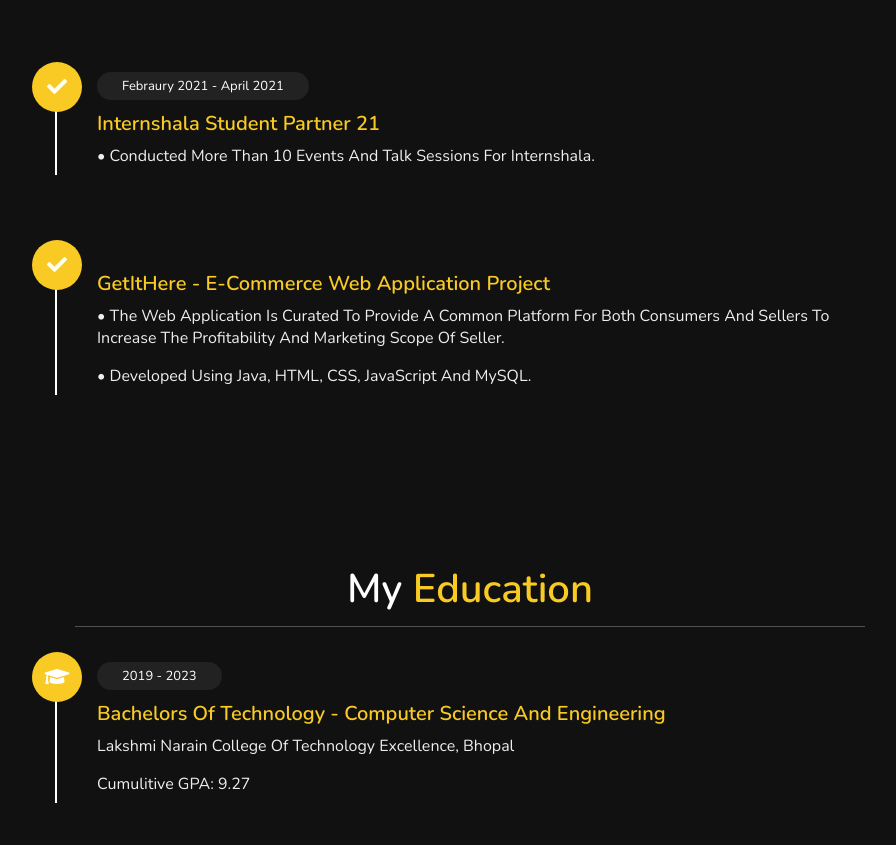
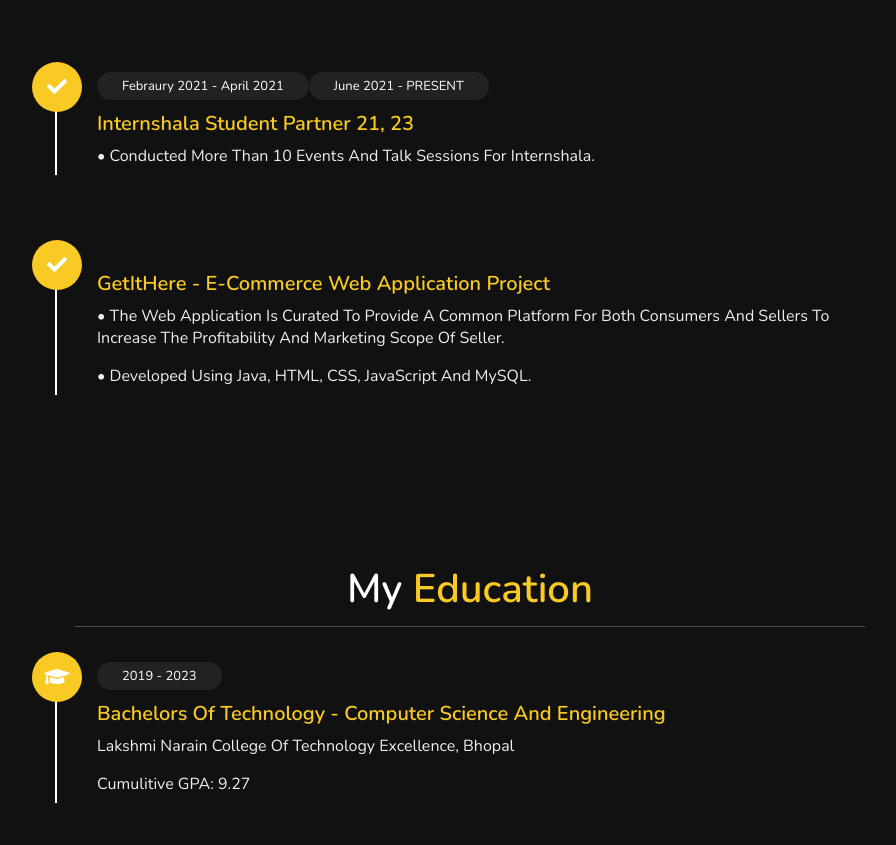
Before and after one commit to ankit-sr/ankit-sr.github.io, a plain HTML site: page index.html in a window 1280 px wide. Shown: the part 1858-2703 px from the top of the page, without its empty margins (345-1241 px from the left). Drawn offline with nearby package versions, Linux system fonts and the light colour scheme.

Commit message:
Updated Experience ISP23

```diff
--- a/index.html
+++ b/index.html
@@ -140,8 +140,8 @@
 
             <div class="box">
                 <i class="fas fa-check"></i>
-                <span>Febraury 2021 - April 2021</span>
-                <h3>Internshala Student Partner 21</h3>
+                <span>Febraury 2021 - April 2021</span><span>June 2021 - PRESENT</span>
+                <h3>Internshala Student Partner 21, 23</h3>
                 <p>&bull; Conducted more than 10 events and talk sessions for Internshala.</p>
             </div>
 
```
